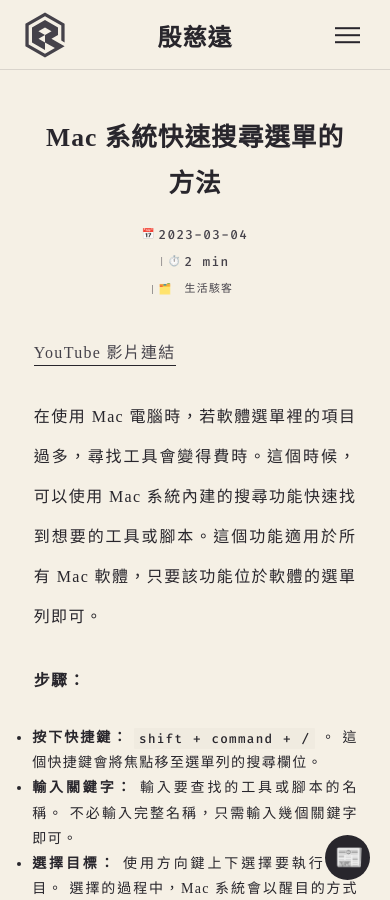
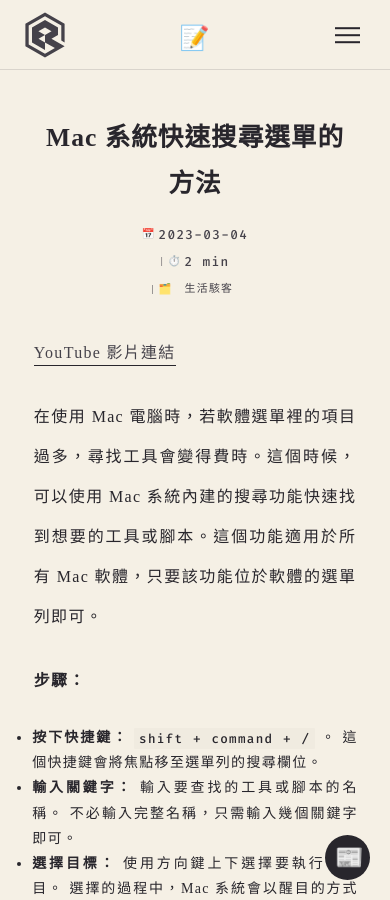
Before and after one commit to yintzuyuan/yintzuyuan.github.io, a Jekyll site: the page built from blog/_posts/2023-03-04-mac-系統快速搜尋選單的方法.md, in a window 390 px wide and 900 px high. Built offline with Jekyll 4.4.1, drawn with Linux system fonts in a browser that asks for light colours; some web fonts are replaced; comment, search, counter and statistics services are not loaded.

Commit message:
文章導航欄圖示修正

```diff
--- a/_includes/header.html
+++ b/_includes/header.html
@@ -10,7 +10,7 @@
         </svg>
     </a>
 
-      <h1 class="site-title">
+      <h1 class="site-title desktop-nav-title">
         {% if page.header_title %}
           {{ page.header_title }}
         {% elsif site.header_title %}
@@ -19,6 +19,9 @@
           {{ site.title }}
         {% endif %}
       </h1>
+      {% if page.layout == "post" %}
+        <h1 class="site-title mobile-nav-title">📝</h1>
+      {% endif %}
 
       <button id="menu-toggle" class="menu-toggle" aria-label="Toggle menu">
         <span></span>
--- a/_layouts/post.html
+++ b/_layouts/post.html
@@ -1,8 +1,28 @@
 ---
 layout: default
+title: 字碼筆記
 header_title: 📝
+hide_first_title: true
 body_class: blog-page
 ---
+
+<head>
+    <!-- Generated by Copilot -->
+    <style>
+      .mobile-nav-title {
+        display: none;
+      }
+
+      @media (max-width: 768px) {
+        .desktop-nav-title {
+          display: none;
+        }
+        .mobile-nav-title {
+          display: block;
+        }
+      }
+    </style>
+  </head>
 
 <article class="post">
   <header class="post-header">
```
Also changed, not shown: 6 other files.
